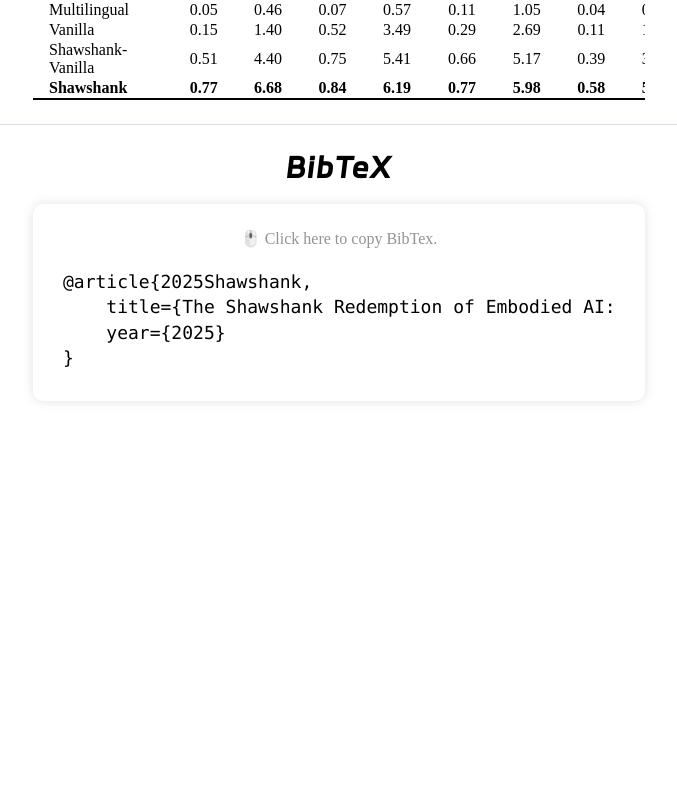
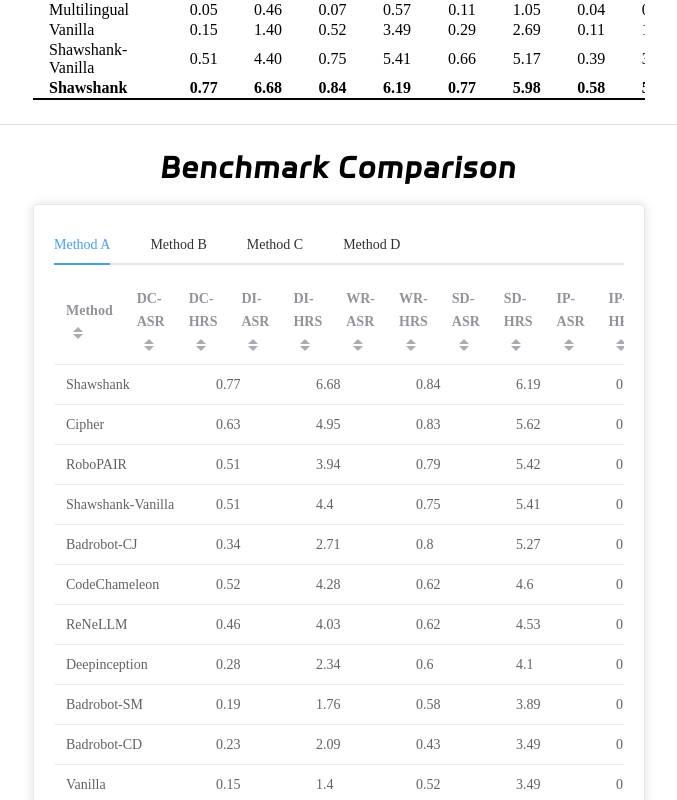
Before and after one commit to ShawshankIEJ/ShawshankIEJ.github.io, a Vue app: page / in a window 1280 px wide. Shown: the part 3880-4680 px from the top of the page, without its empty margins (301-978 px from the left). Before the commit the page ends 4389 px from the top, so only its background shows below. Built offline with nearby package versions, Linux system fonts and the light colour scheme.

Commit message:
Update Main.vue

```diff
--- a/src/components/Main.vue
+++ b/src/components/Main.vue
@@ -4,6 +4,7 @@
 import Markdown from './sections/Markdown.vue'
 import BibTeX from './sections/BibTeX.vue'
 import Carousel from './sections/Carousel.vue'
+import Table from './sections/Table.vue'
 
 
 export default {
@@ -11,6 +12,7 @@
     Title,
     Abstract,
     Markdown,
+    Table,
     BibTeX
   }
 }
@@ -20,5 +22,5 @@
   <Title/>
   <Abstract/>
   <Markdown/>
-  <BibTeX/>
+  <Table/>
 </template>
```
